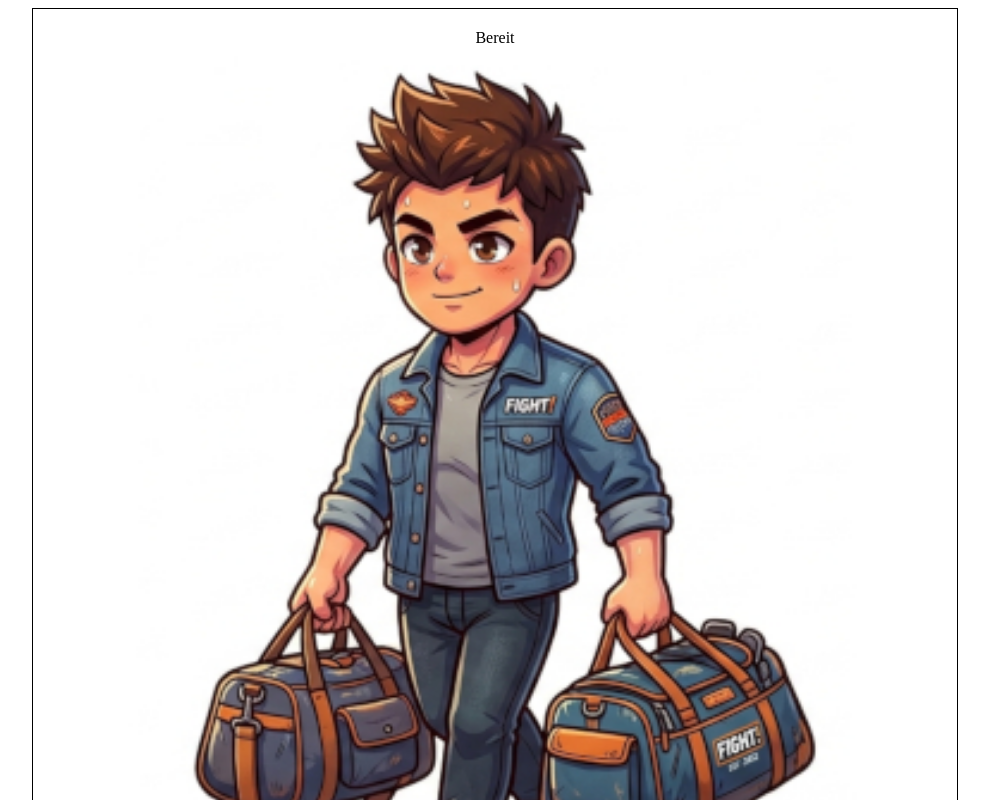
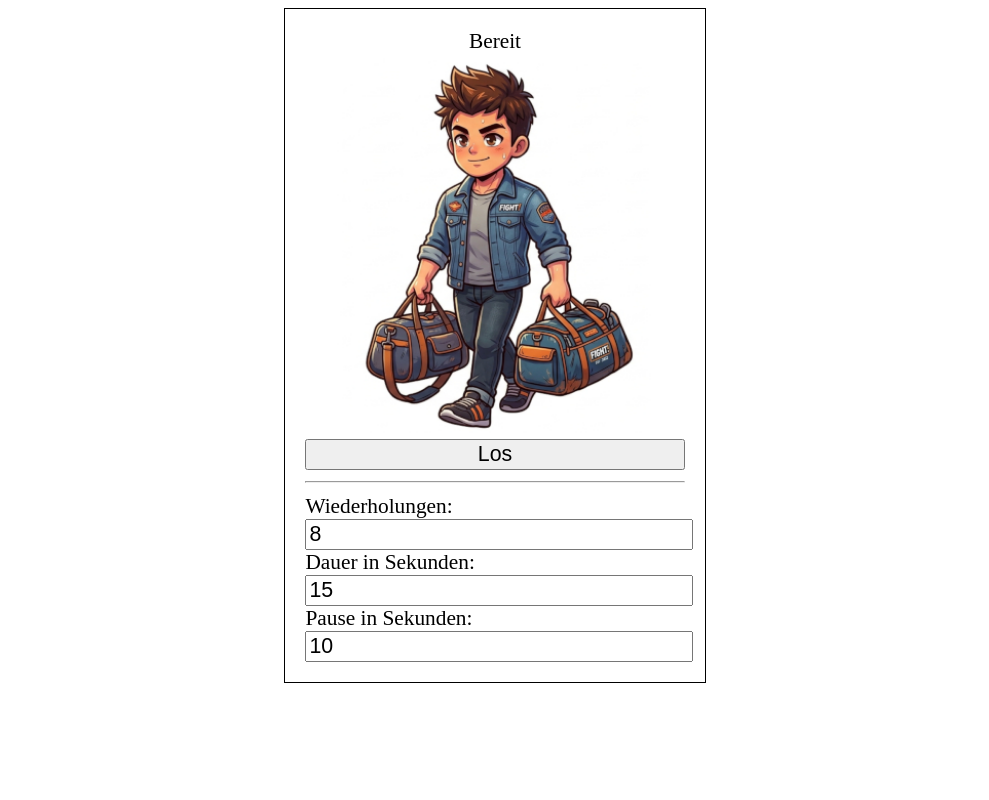
Before and after one commit to falk-werner/workout, a plain HTML site: page index.html in a window 1280 px wide. Shown: the top 800 px of the page, without its empty margins (145-1134 px from the left). Drawn offline with Linux system fonts and the light colour scheme.

Commit message:
set font size and use screen orientation for basic size calculation
Signed-off-by: Falk Werner <falk.werner@gmx.net>

```diff
--- a/style.css
+++ b/style.css
@@ -1,14 +1,34 @@
+html, body {
+    font-size: 16pt;
+}
+
 .hidden {
     display: none;
     visibility: hidden;
 }
 
 #page {
-    width: 70%;
     border: 1px solid black;
     padding: 20px;
     margin: auto;
 }
+
+@media (orientation: portrait) {
+
+#page {
+    width: 80%;
+}
+
+}
+
+@media (orientation: landscape) {
+
+#page {
+    width: 30%;
+}
+
+}
+
 
 #status {
     width: 100%;
@@ -17,6 +37,7 @@
 
 #page input {
     width: 100%;
+    font-size: 16pt;
 }
 
 #page img {
```
